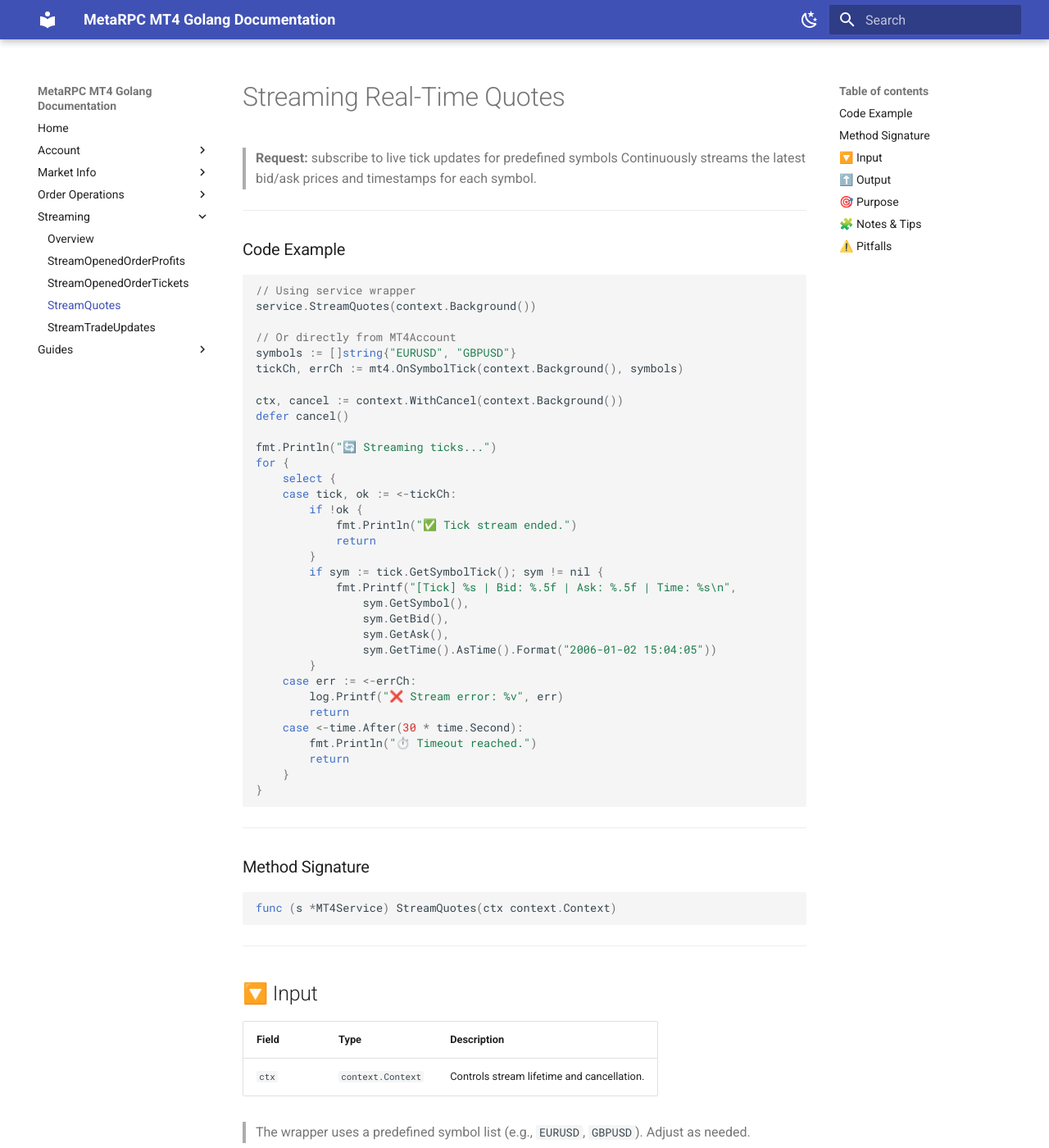
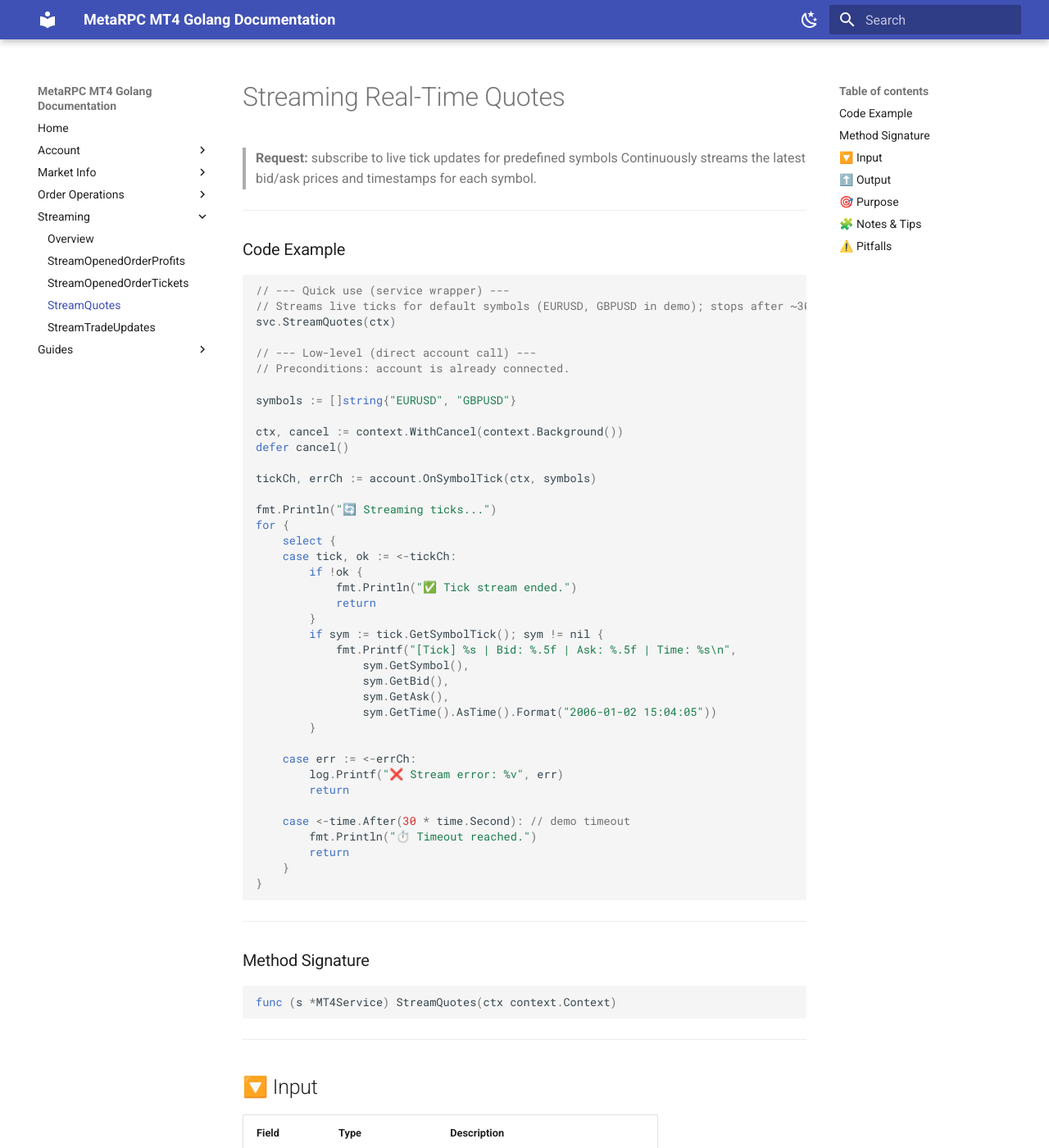
Before and after one commit to MetaRPC/GoMT4, an MkDocs documentation site: the page built from docs/Streaming/StreamQuotes.md, in a window 1280 px wide and 1400 px high. Shown: the whole window at 82% size. Built offline with MkDocs 1.6.1 and Material for MkDocs 9.7.7, drawn with Linux system fonts in a browser that asks for light colours.

Commit message:
Update StreamQuotes.md

````diff
--- a/docs/Streaming/StreamQuotes.md
+++ b/docs/Streaming/StreamQuotes.md
@@ -8,15 +8,19 @@
 ### Code Example
 
 ```go
-// Using service wrapper
-service.StreamQuotes(context.Background())
+// --- Quick use (service wrapper) ---
+// Streams live ticks for default symbols (EURUSD, GBPUSD in demo); stops after ~30s.
+svc.StreamQuotes(ctx)
 
-// Or directly from MT4Account
+// --- Low-level (direct account call) ---
+// Preconditions: account is already connected.
+
 symbols := []string{"EURUSD", "GBPUSD"}
-tickCh, errCh := mt4.OnSymbolTick(context.Background(), symbols)
 
 ctx, cancel := context.WithCancel(context.Background())
 defer cancel()
+
+tickCh, errCh := account.OnSymbolTick(ctx, symbols)
 
 fmt.Println("🔄 Streaming ticks...")
 for {
@@ -33,14 +37,17 @@ for {
                 sym.GetAsk(),
                 sym.GetTime().AsTime().Format("2006-01-02 15:04:05"))
         }
+
     case err := <-errCh:
         log.Printf("❌ Stream error: %v", err)
         return
-    case <-time.After(30 * time.Second):
+
+    case <-time.After(30 * time.Second): // demo timeout
         fmt.Println("⏱️ Timeout reached.")
         return
     }
 }
+
 ```
 
 ---
````
